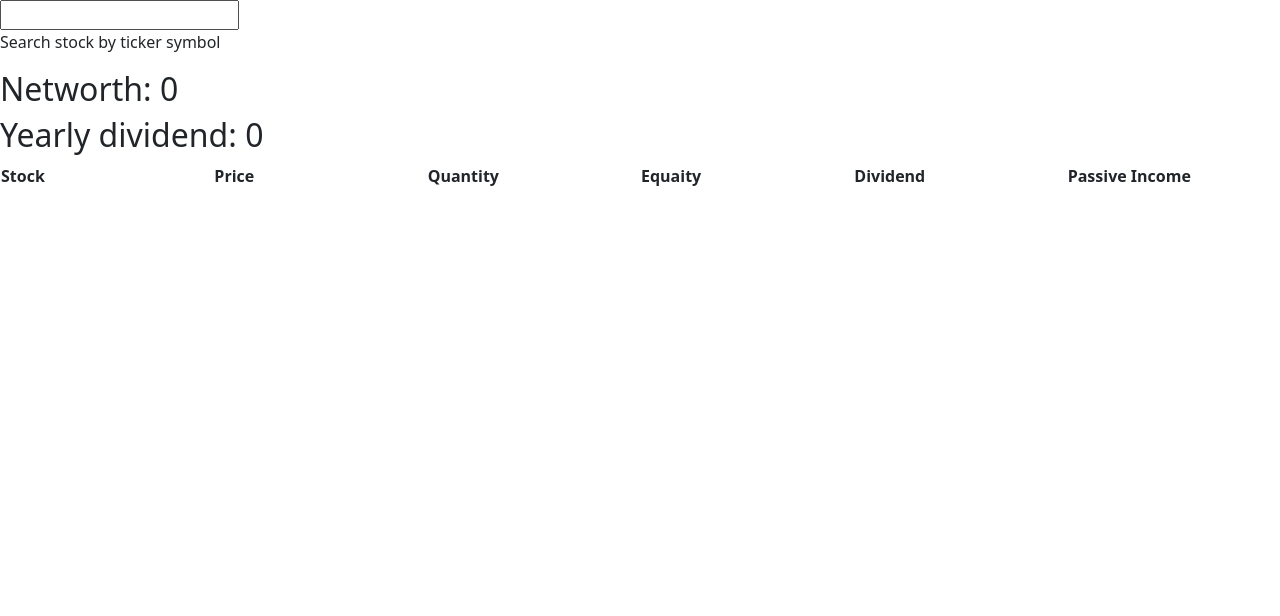
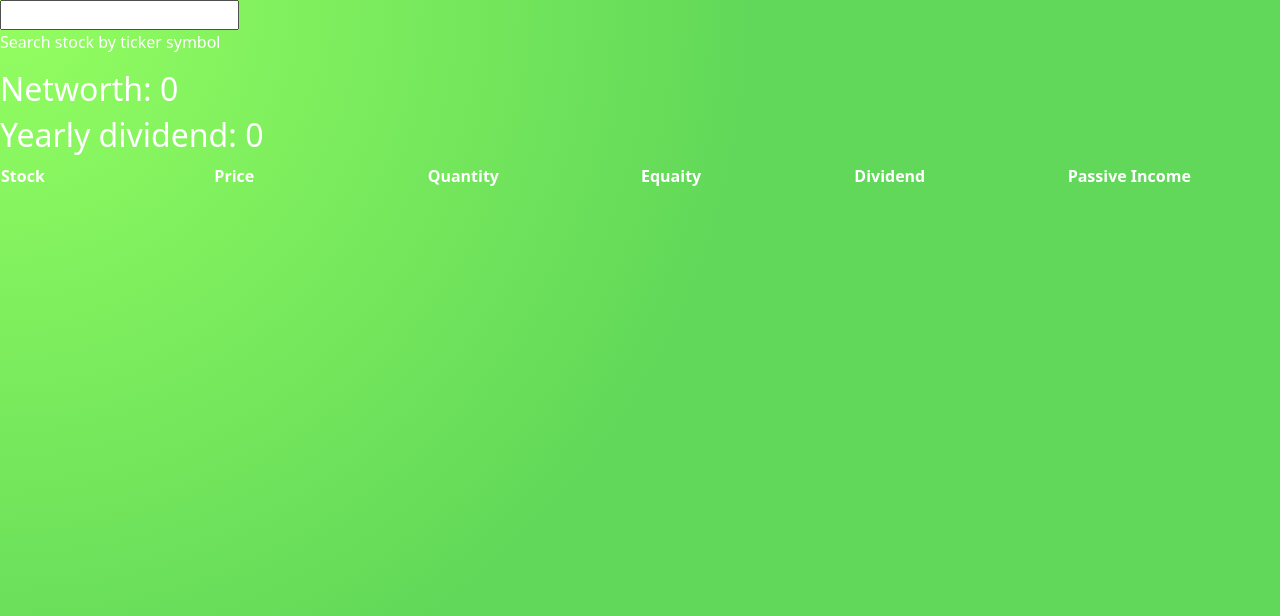
Before and after one commit to Umpoy/stock_tracker, a React (Create React App) app in the folder client/: page / in a window 1280 px wide. Shown: the top 616 px of the page. Built offline with nearby package versions, Linux system fonts and the light colour scheme.

Commit message:
added first set of colors

```diff
--- /dev/null
+++ b/client/src/css/style.css
@@ -0,0 +1,6 @@
+body {
+    background-image: radial-gradient( circle at top left, #94ff61,#61d859 50% );
+    background-repeat: no-repeat;
+    color: white;
+    min-height: 100vh;
+}
--- a/client/src/index.js
+++ b/client/src/index.js
@@ -1,6 +1,7 @@
 import React from 'react';
 import ReactDOM from 'react-dom';
 import App from './App';
+import "./css/style.css";
 
 
 ReactDOM.render(
```
